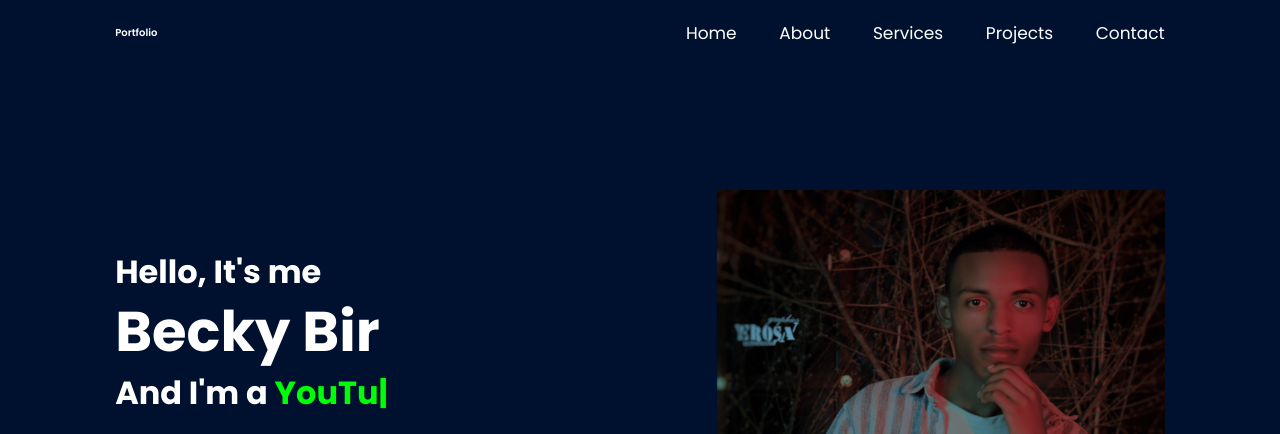
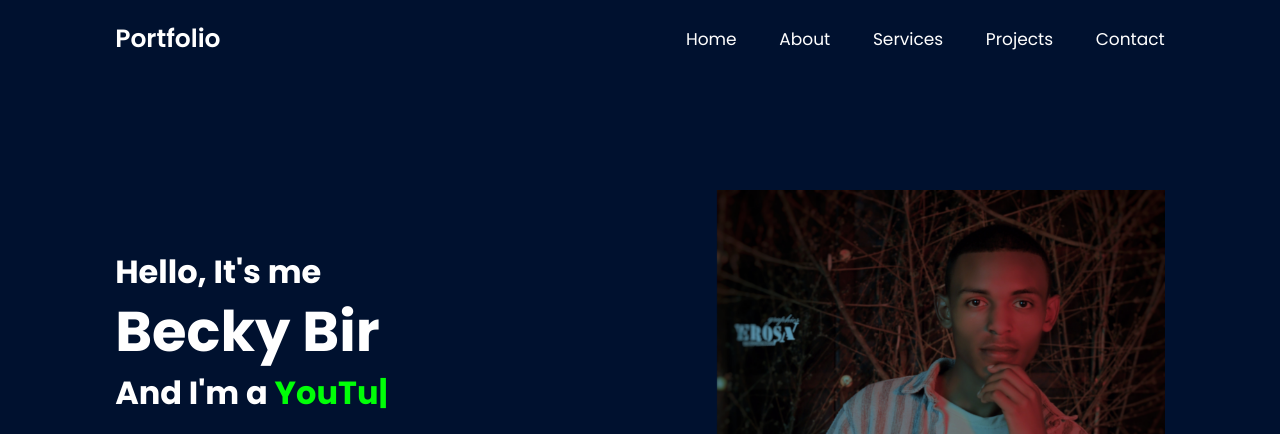
Before and after one commit to VBecky/beckyweb, a plain HTML site: page index.html in a window 1280 px wide. Shown: the top 434 px of the page. Drawn offline with nearby package versions, Linux system fonts and the light colour scheme.

Commit message:
style.css

```diff
--- a/style.css
+++ b/style.css
@@ -51,7 +51,7 @@ section {
 }
 
 .logo {
- font: 2.5rem;
+ font-size: 2.5rem;
  color: var(--text-color);
  font-weight: 600;
  cursor: default;
```
